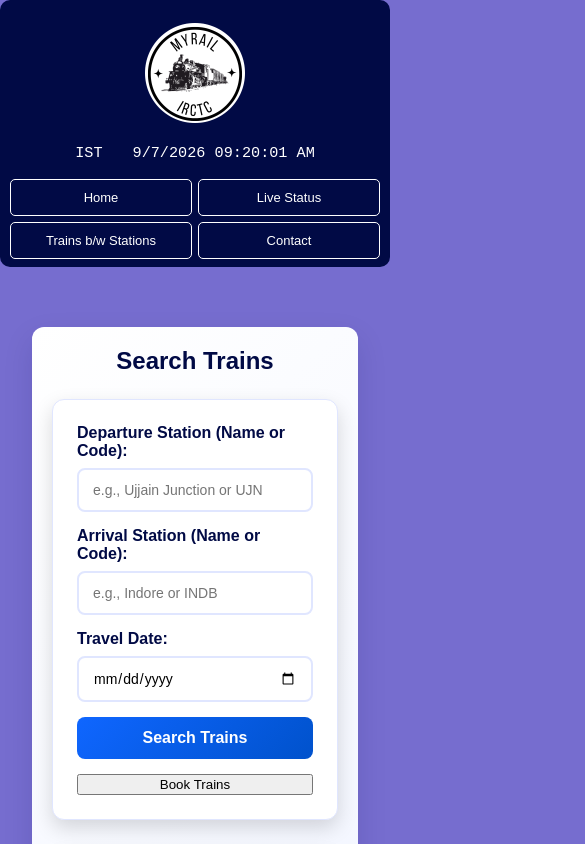
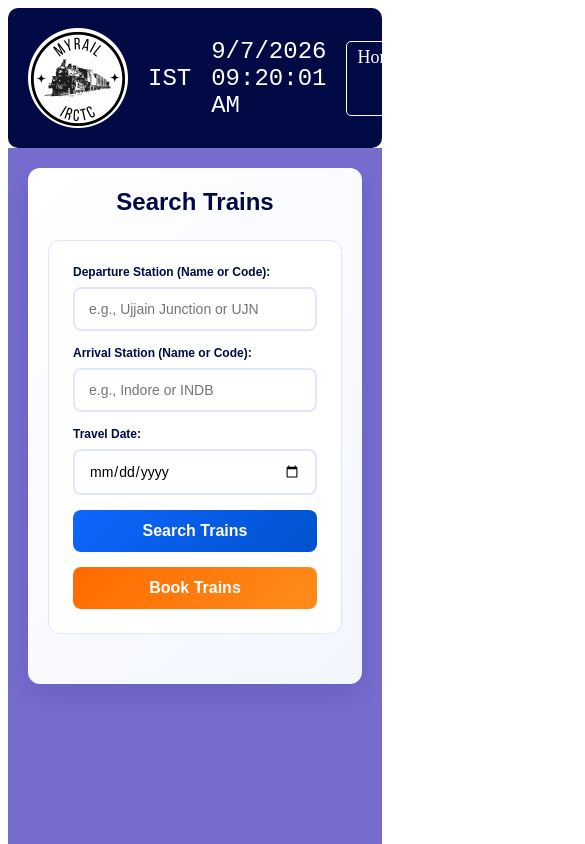
Before and after one commit to CodingWithAman1/myRail, a website: page trains.html in a window 390 px wide. Shown: the top 844 px of the page, 585 px wide, since content can reach past the window. Drawn offline with Linux system fonts and the light colour scheme.

Commit message:
Update myRail

```diff
--- a/style.css
+++ b/style.css
@@ -1,56 +1,51 @@
-* {
-    box-sizing: border-box;
+header {
+    background-color: #010a45;
+    margin: 0;
+    padding: 0;
+    display: flex;
+    justify-content: space-between;
+    align-items: center;
+    border-radius: 10px;
 }
 
-html {
-    scroll-behavior: smooth;
-}
-
-body {
+main {
     margin: 0;
     padding: 0;
     font-family: Arial, sans-serif;
+    background-color: #766dcf;
+    display: flex;
+    flex-direction: column;
     min-height: 100vh;
-    background-color: #766dcf;
-    color: #333;
 }
 
-header {
+footer {
     background-color: #010a45;
-    margin: 0;
-    padding: 20px 26px;
-    display: flex;
-    justify-content: space-between;
-    align-items: center;
-    gap: 20px;
-    flex-wrap: wrap;
-    border-radius: 10px;
+    color: white;
+    text-align: center;
+    padding: 10px 0;
+    width: 100%;
 }
 
 header img.logo {
     height: 100px;
-    max-height: 100px;
-    padding: 0;
-    flex: 0 0 auto;
+    padding: 20px;
 }
 
 #home_nav {
     display: flex;
-    gap: 14px;
-    align-items: center;
-    justify-content: center;
-    min-width: 260px;
+    gap: 20px;
+    align-self: center;
 }
 
 header nav a {
     color: white;
     text-decoration: none;
-    font-size: 16px;
+    font-size: 18px;
     border: 1px solid white;
     border-radius: 5px;
-    padding: 12px 18px;
+    padding: 5px 10px;
+    margin-right: 10px;
     transition: 0.3s;
-    white-space: nowrap;
 }
 
 header nav a:hover {
@@ -62,29 +57,10 @@ header nav a:hover {
 #main_clock {
     color: white;
     font-family: "Courier New", Courier, monospace;
-    font-size: 1.35rem;
+    font-size: 1.5rem;
     display: flex;
     align-items: center;
-    margin: 0;
-    gap: 10px;
-    padding: 6px 10px;
-    flex: 0 0 auto;
-}
-
-main {
-    margin: 0;
-    padding: 20px 12px 40px;
-    display: flex;
-    flex-direction: column;
-    min-height: calc(100vh - 122px);
-}
-
-footer {
-    background-color: #010a45;
-    color: white;
-    text-align: center;
-    padding: 10px 0;
-    width: 100%;
+    margin-right: 20px;
 }
 
 #banner {
@@ -282,229 +258,6 @@ footer {
 .current-location td {
     background: rgba(255,255,255,0.96);
 }
-
-/* Responsive adjustments */
-header nav a {
-    white-space: nowrap;
-}
-
-#banner img.main-image {
-    width: 100%;
-    max-height: 420px;
-    object-fit: cover;
-    display: block;
-}
-
-#train_details,
-#train_live,
-.trains-card {
-    width: 100%;
-    max-width: 960px;
-    margin: 0 auto;
-    margin-top: 20px;
-    padding: 0 10px;
-}
-
-#searchForm,
-#trainSearchForm {
-    background: white;
-    width: 100%;
-    max-width: 100%;
-    padding: 30px;
-    border-radius: 15px;
-    box-shadow: 0 8px 20px rgba(0,0,0,0.15);
-    display: flex;
-    flex-wrap: wrap;
-    justify-content: center;
-    gap: 15px;
-}
-
-#searchForm label,
-#trainSearchForm label {
-    width: 100%;
-    text-align: left;
-    font-size: 1rem;
-    font-weight: bold;
-    color: #010a45;
-}
-
-#trainNumber,
-#fromStation,
-#toStation,
-#travelDate {
-    width: 100%;
-    max-width: 100%;
-    padding: 14px 18px;
-    border: 2px solid #010a45;
-    border-radius: 8px;
-    font-size: 1rem;
-    outline: none;
-    transition: 0.3s;
-}
-
-#submitBtn,
-#searchTrainsBtn {
-    width: 100%;
-    max-width: 360px;
-    padding: 14px 18px;
-    background: #010a45;
-    color: white;
-    border: none;
-    border-radius: 8px;
-    font-size: 1rem;
-    cursor: pointer;
-    transition: 0.3s;
-}
-
-#submitBtn:hover,
-#searchTrainsBtn:hover {
-    background: #0a2fa7;
-    transform: translateY(-2px);
-}
-
-#trainResult,
-#trainsResult {
-    width: 100%;
-    margin: 30px auto;
-    padding: 25px;
-    background: white;
-    border-radius: 15px;
-    box-shadow: 0 8px 20px rgba(0,0,0,0.15);
-    overflow-x: auto;
-}
-
-.route-table-wrap {
-    position: relative;
-    max-height: 460px;
-    overflow-y: auto;
-    overflow-x: hidden;
-    border-radius: 12px;
-    margin-top: 20px;
-}
-
-#trainInfo table th.track-heading,
-#trainInfo table td.track-cell {
-    width: auto;
-    padding: 12px 8px;
-    text-align: center;
-}
-
-@media (max-width: 900px) {
-    header {
-        padding: 16px 16px;
-        gap: 12px;
-    }
-
-    header img.logo {
-        height: 80px;
-    }
-
-    #main_clock {
-        font-size: 1.15rem;
-        margin-right: 0;
-        justify-content: center;
-    }
-
-    header nav a {
-        font-size: 15px;
-        padding: 8px 12px;
-    }
-}
-
-@media (max-width: 700px) {
-    header {
-        flex-direction: column;
-        align-items: center;
-        text-align: center;
-        padding: 12px 14px;
-        gap: 10px;
-    }
-
-    header img.logo {
-        align-self: center;
-        height: 70px;
-    }
-
-    #home_nav {
-        justify-content: center;
-        width: 100%;
-        flex-wrap: wrap;
-        gap: 8px;
-    }
-
-    #home_nav a {
-        flex: 1 1 48%;
-        min-width: 130px;
-    }
-
-    #main_clock {
-        justify-content: center;
-        width: 100%;
-        padding: 6px 0;
-    }
-
-    #searchForm,
-    #trainSearchForm {
-        padding: 22px;
-    }
-
-    #searchForm label,
-    #trainSearchForm label {
-        font-size: 1rem;
-    }
-
-    #submitBtn,
-    #searchTrainsBtn {
-        max-width: 100%;
-    }
-}
-
-@media (max-width: 520px) {
-    header {
-        display: block;
-        padding: 8px 10px;
-        gap: 8px;
-    }
-
-    header img.logo {
-        height: 100px;
-        margin-top: 15px;
-    }
-
-    #main_clock {
-        font-size: 0.95rem;
-        width: 100%;
-        justify-content: center;
-        padding: 2px 0;
-        margin: 0;
-    }
-
-    #home_nav {
-        width: 100%;
-        display: flex;
-        flex-wrap: wrap;
-        gap: 6px;
-        justify-content: center;
-    }
-
-    #home_nav a {
-        font-size: 13px;
-        padding: 10px 12px;
-        width: 50%;
-        min-width: unset;
-    }
-
-    #trainResult,
-    #trainsResult {
-        padding: 18px;
-        margin: 20px auto;
-    }
-
-    .route-table-wrap {
-        max-height: none;
-    }
-}
-
 
 .delay-cell {
     background-color: rgba(255, 76, 76, 0.18);
@@ -784,7 +537,7 @@ tbody tr:hover {
     font-weight: 600;
     color: #010a45;
     margin-bottom: 8px;
-    font-size: 14px;
+    font-size: 12px;
 }
 
 #fromStation,
@@ -806,7 +559,7 @@ tbody tr:hover {
     box-shadow: 0 0 8px rgba(15, 102, 255, 0.3);
 }
 
-#searchTrainsBtn {
+#searchTrainsBtn,#bookTrainsBtn {
     padding: 12px 28px;
     background: linear-gradient(135deg, #0f66ff 0%, #0052cc 100%);
     color: white;
@@ -819,14 +572,18 @@ tbody tr:hover {
     height: fit-content;
     align-self: flex-end;
 }
-
-#searchTrainsBtn:hover {
+#bookTrainsBtn {
+    background: linear-gradient(135deg, #ff6a00 0%, #ff8c1a 100%);
+    width: 100%;
+    display: block;
+}
+#searchTrainsBtn:hover,#bookTrainsBtn:hover {
     background: linear-gradient(135deg, #1a73ff 0%, #0047b2 100%);
     transform: translateY(-2px);
     box-shadow: 0 6px 16px rgba(15, 102, 255, 0.3);
 }
 
-#searchTrainsBtn:active {
+#searchTrainsBtn:active,#bookTrainsBtn:active {
     transform: scale(0.97);
 }
 
```
